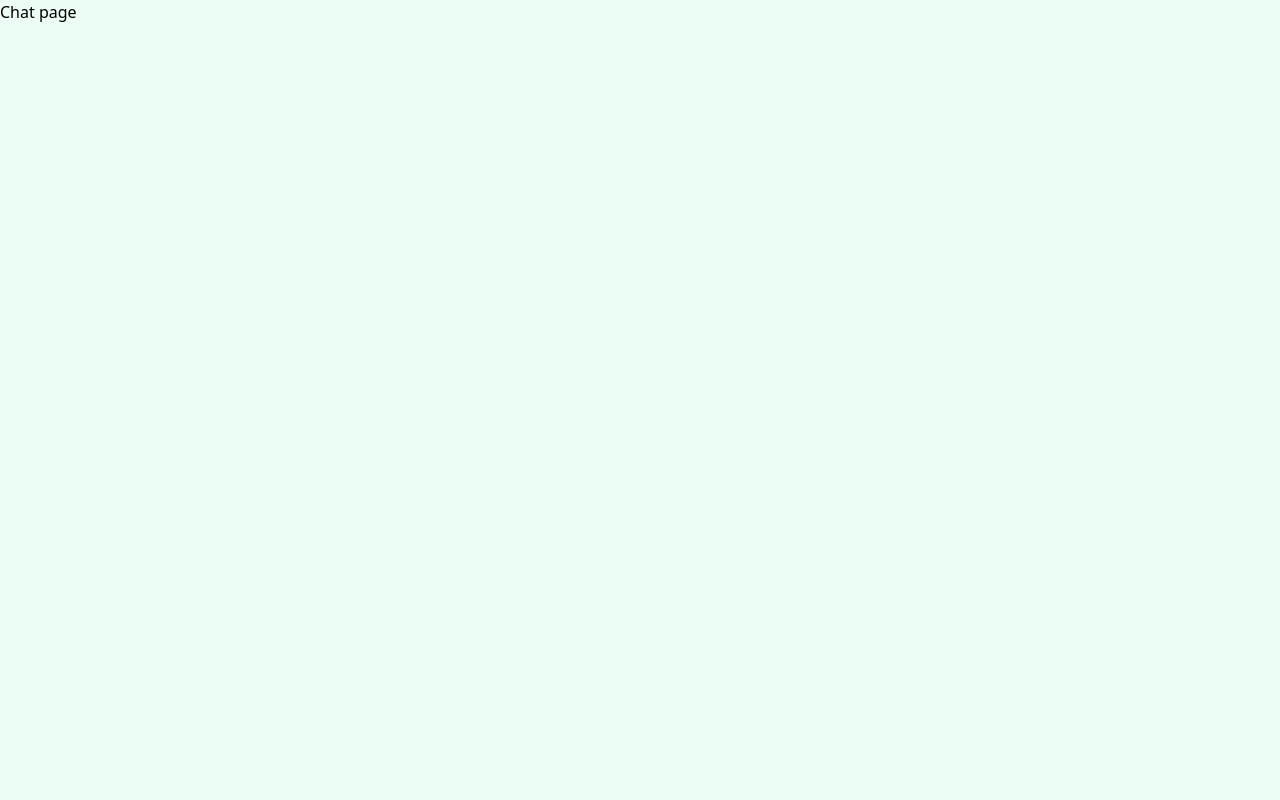
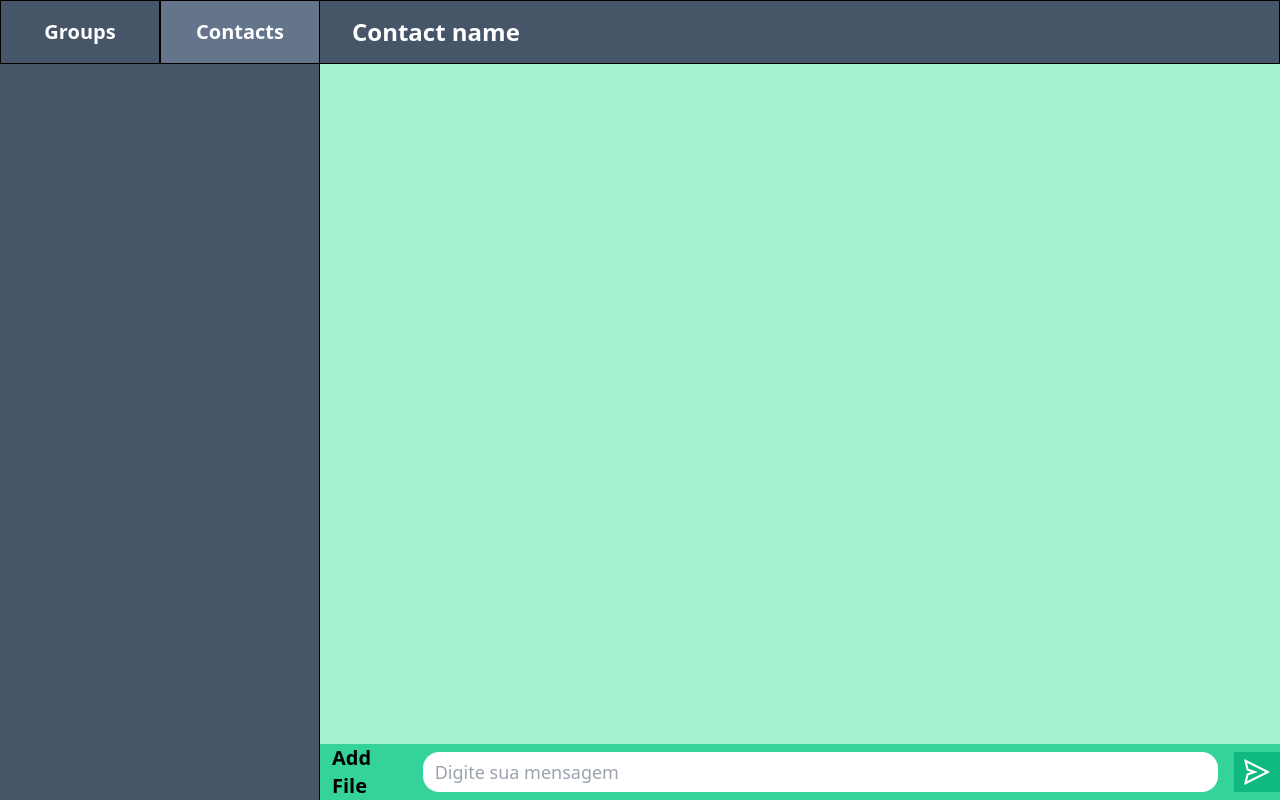
Before and after one commit to BpCampos/chat-app, a Next.js app in the folder web/: page /chat in a window 1280 px wide. Built offline with nearby package versions, Linux system fonts and the light colour scheme; no server answers.

Commit message:
creates chat route/component and connects to backend through websocket

```diff
--- a/web/package.json
+++ b/web/package.json
@@ -12,7 +12,8 @@
     "axios": "^1.5.1",
     "next": "13.5.4",
     "react": "^18",
-    "react-dom": "^18"
+    "react-dom": "^18",
+    "react-icons": "^4.11.0"
   },
   "devDependencies": {
     "@types/node": "^20",
--- a/web/src/app/chat/page.tsx
+++ b/web/src/app/chat/page.tsx
@@ -1,9 +1,47 @@
-import Link from 'next/link'
+'use client'
+import { useEffect, useState } from 'react'
+import { AiOutlineSend } from 'react-icons/ai'
 
 export default function Chat() {
+  const [ws, setWs] = useState<null | WebSocket>(null)
+
+  useEffect(() => {
+    const ws = new WebSocket('ws://localhost:3030')
+    setWs(ws)
+  }, [])
+
   return (
-    <div>
-      <p>Chat page</p>
+    <div className="flex">
+      <section className="w-1/4 h-[100vh] border-r border-black bg-slate-600 text-white">
+        <div className="flex justify-around border-black h-16 items-center border border-r-0">
+          <div className="flex-1">
+            <p className="flex-1 text-center border-black font-bold text-xl hover:cursor-pointer">Groups</p>
+          </div>
+          <p className="h-full border border-black"></p>
+          <div className="flex-1 bg-slate-500 h-full flex justify-center items-center">
+            <p className=" text-center border-black font-bold text-xl hover:cursor-pointer">Contacts</p>
+          </div>
+        </div>
+      </section>
+      <section className="w-3/4 h-[100vh] flex flex-col">
+        <div className="h-16 border border-l-0 border-black pl-8 bg-slate-600 text-white flex items-center">
+          <p className="w-fit text-2xl font-bold">Contact name</p>
+        </div>
+        <div className="flex-1 bg-emerald-200"></div>
+        <div className="flex bg-emerald-400 h-14 items-center justify-around">
+          <div className="font-bold text-xl w-fit px-3 hover:cursor-pointer">Add File</div>
+          <form className="w-[90%] flex gap-4" action="">
+            <input
+              className="py-1.5 rounded-2xl w-full pl-3 text-lg focus:outline-none"
+              type="text"
+              placeholder="Digite sua mensagem"
+            />
+            <button className=" right-10 bottom-3.5 font-bold text-3xl text-white bg-emerald-500 px-2">
+              <AiOutlineSend />
+            </button>
+          </form>
+        </div>
+      </section>
     </div>
   )
 }
```
Also changed, not shown: 1 other file (tests, documents, lock files or other folders).
